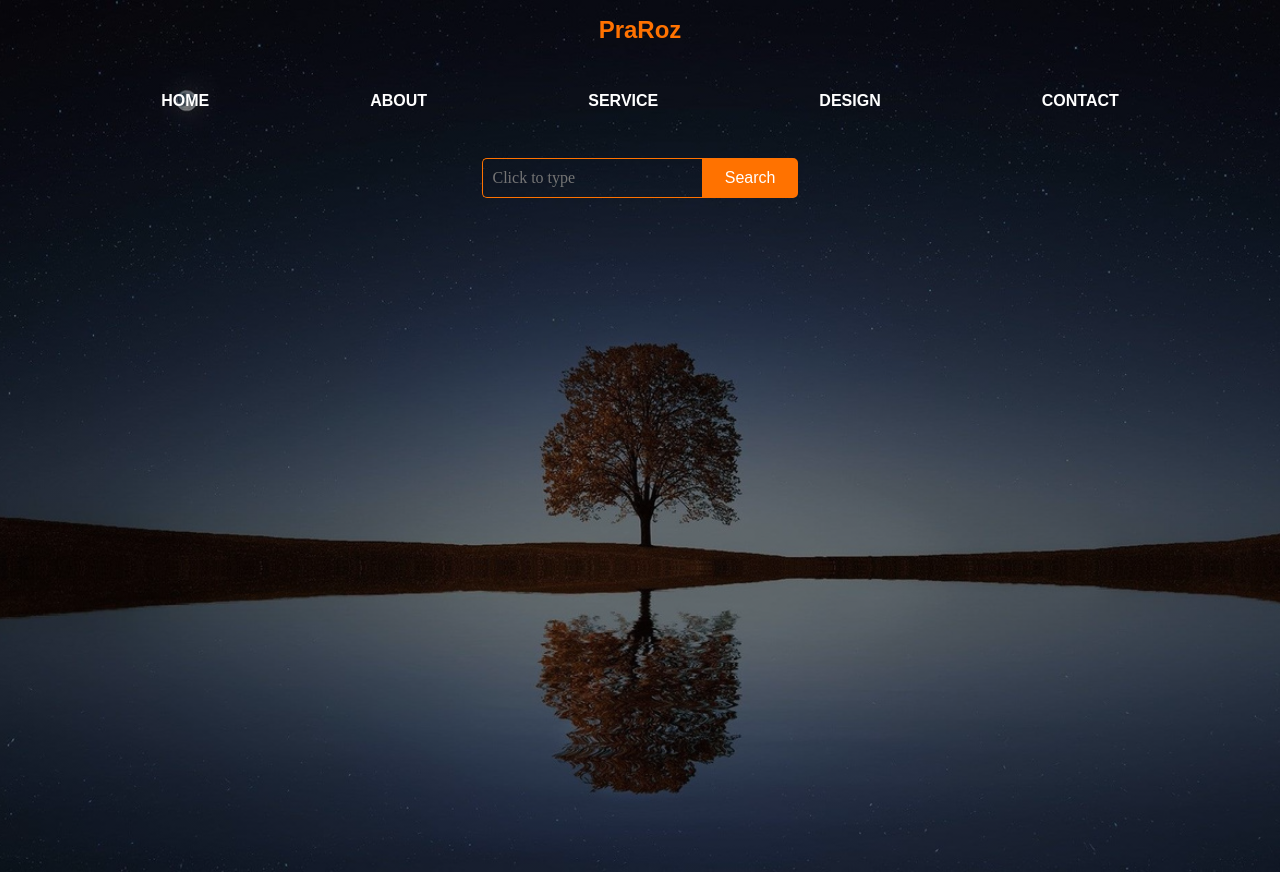
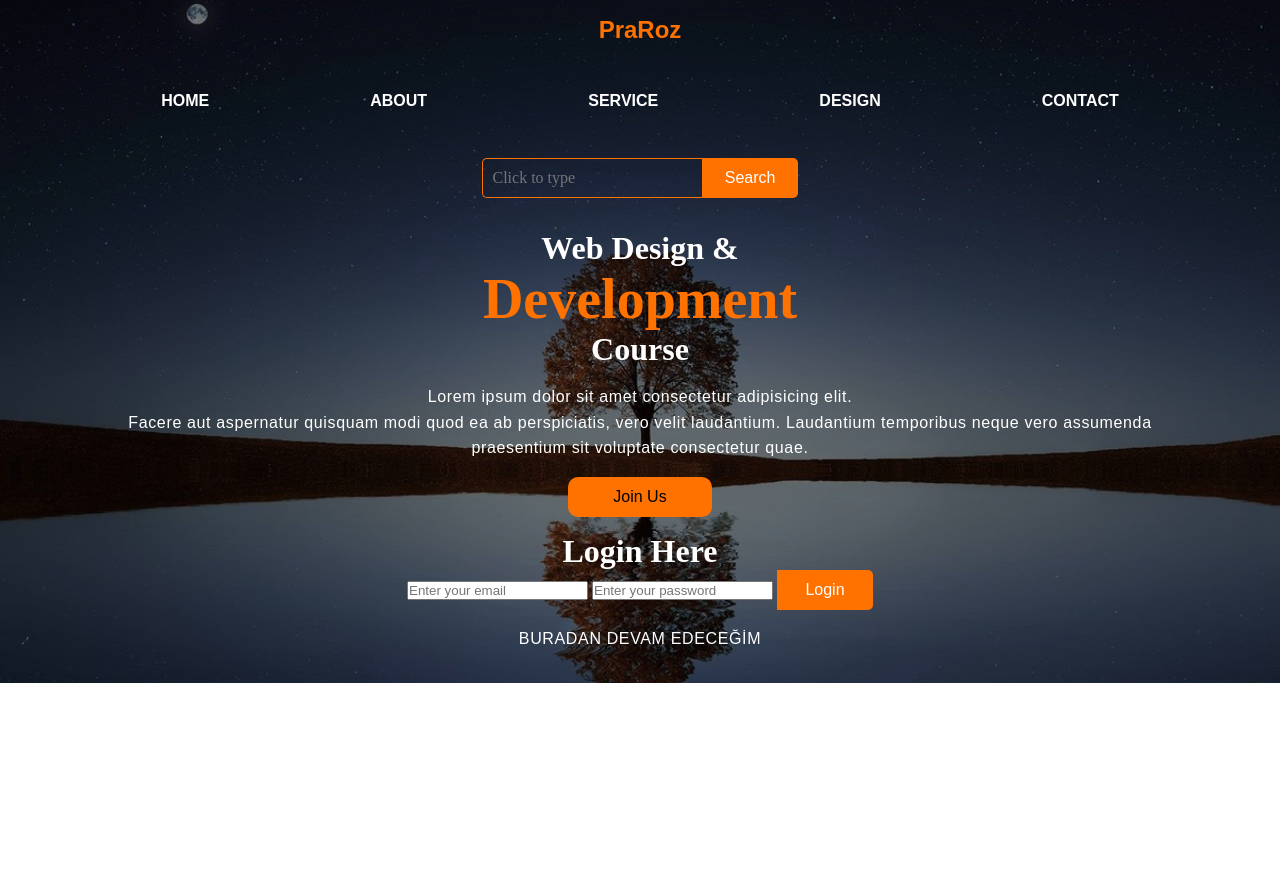
Before and after one commit to SafakKayaa/praroz-web-design-review, a plain HTML site: page index.html in a window 1280 px wide. After the commit the page ends 800 px from the top, so only its background shows below. Drawn offline with Linux system fonts and the light colour scheme.

Commit message:
content is partly done

```diff
--- a/index.html
+++ b/index.html
@@ -20,10 +20,30 @@
           </ul>
         </div>
         <div class="searchbar">
-          <input type="text" class="click" placeholder="Click to type" />
-          <a href="#"><button class="search">Search</button></a>
+          <input type="text" class="input" placeholder="Click to type" />
+          <a href="#"><button class="searchButton">Search</button></a>
         </div>
-        <!--search barın cssini ayarlayıp devam edeceğim.-->
+      </div>
+      <div class="content">
+        <h1>
+          Web Design & <br /><span>Development </span> <br />
+          Course
+        </h1>
+        <p class="paragraph">
+          Lorem ipsum dolor sit amet consectetur adipisicing elit. <br />
+          Facere aut aspernatur quisquam modi quod ea ab perspiciatis, vero
+          velit laudantium. Laudantium temporibus neque vero assumenda <br />
+          praesentium sit voluptate consectetur quae.
+        </p>
+        <button class="joinUsButton"><a href="#">Join Us</a></button>
+        <div class="form">
+          <h1>Login Here</h1>
+          <input type="email" placeholder="Enter your email" />
+          <input type="password" placeholder="Enter your password" />
+          <button class="loginbutton">Login</button>
+          <p>BURADAN DEVAM EDECEĞİM</p>
+
+        </div>
       </div>
     </div>
   </body>
--- a/style.css
+++ b/style.css
@@ -13,7 +13,7 @@
     url(img/1.jpg);
   background-position: center;
   background-size: cover;
-  height: 109vh;
+  /* height: 109vh; bu heighti mid ve large ekranlar için vereceğim */
 }
 
 .logo {
@@ -37,6 +37,7 @@ ul li a {
   font-family: Arial;
   font-weight: bold;
   text-decoration: none;
+  font-size: 1rem;
 }
 
 ul li a:hover {
@@ -47,6 +48,9 @@ ul li a:hover {
 .searchbar {
   display: flex;
   justify-content: center;
+  width: 30%;
+  margin: auto;
+  height: 2.5rem;
 }
 
 .navbar {
@@ -54,13 +58,7 @@ ul li a:hover {
   width: 100%;
 }
 
-.searchbar {
-  width: 30%;
-  margin: auto;
-  height: 2.5rem;
-}
-
-.click {
+.input {
   border: #ff7200 1px solid;
   background: transparent;
   color: white;
@@ -72,21 +70,64 @@ ul li a:hover {
   padding: 0.6rem;
 }
 
-.search{
+button {
   height: 2.5rem;
   background-color: #ff7200;
   color: white;
-  border:#ff7200 2px solid;
+  border: #ff7200 2px solid;
   border-top-right-radius: 5px;
   border-bottom-right-radius: 5px;
   font-size: 1rem;
   width: 6rem;
+  cursor: pointer;
+  transition: 0.4s ease;
+}
 
+button:hover {
+  color: black;
+  background-color: white;
 }
-.click:focus{
+.input:focus {
   outline: none;
 }
-.search:focus{
+.searchButton:focus {
   outline: none;
+}
 
+.content {
+  color: white;
+  padding: 2rem;
+  text-align: center;
+  position: relative;
 }
+
+span {
+  color: #ff7200;
+  font-size: 3.5rem;
+}
+
+.joinUsButton {
+  border-radius: 10px;
+  width: 9rem;
+  margin: 1rem 0;
+}
+
+.joinUsButton a {
+  text-decoration: none;
+  color: black;
+}
+
+.joinUsButton:hover {
+  background-color: white;
+}
+
+p {
+  margin-top: 1rem;
+  font-family: Arial;
+  letter-spacing: 0.04rem;
+  line-height: 1.6rem;
+}
+
+.content h1 {
+  font-family: "Times New Roman", Times, serif;
+}
```
